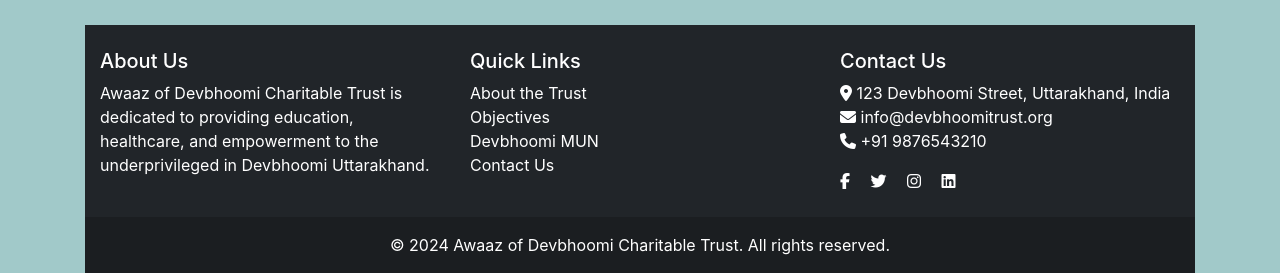
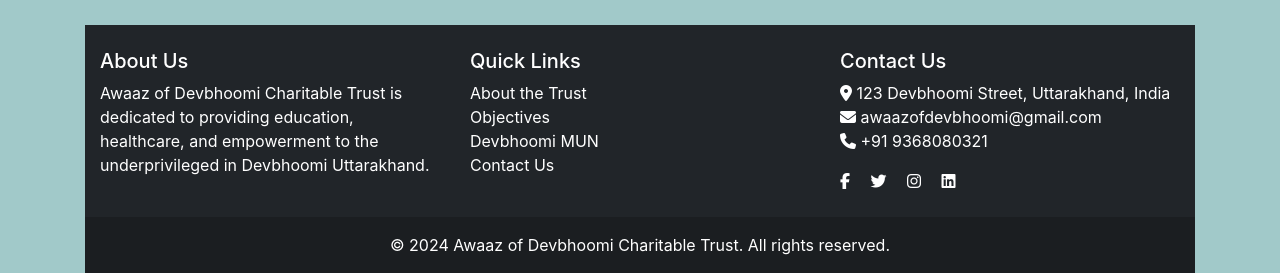
Before and after one commit to IntraCobroid/C-xampp-htdocs-Awaaz-of-Devbhoomi-Charitable-Trust, a PHP site: page /index.php in a window 1280 px wide. Shown: the part 1632-1905 px from the top of the page. Run offline with PHP 8.4, Linux system fonts and the light colour scheme; a stand-in replaces the project's code that opens the database connection; some libraries are stand-ins or nearby versions.

Commit message:
first commit

```diff
--- a/footer.php
+++ b/footer.php
@@ -24,8 +24,8 @@
                 <h5>Contact Us</h5>
                 <ul class="list-unstyled">
                     <li><i class="fas fa-map-marker-alt"></i> 123 Devbhoomi Street, Uttarakhand, India</li>
-                    <li><i class="fas fa-envelope"></i> info@devbhoomitrust.org</li>
-                    <li><i class="fas fa-phone"></i> +91 9876543210</li>
+                    <li><i class="fas fa-envelope"></i> awaazofdevbhoomi@gmail.com</li>
+                    <li><i class="fas fa-phone"></i> +91 9368080321</li>
                 </ul>
                 <!-- Social Media Links -->
                 <div class="mt-3">
```
